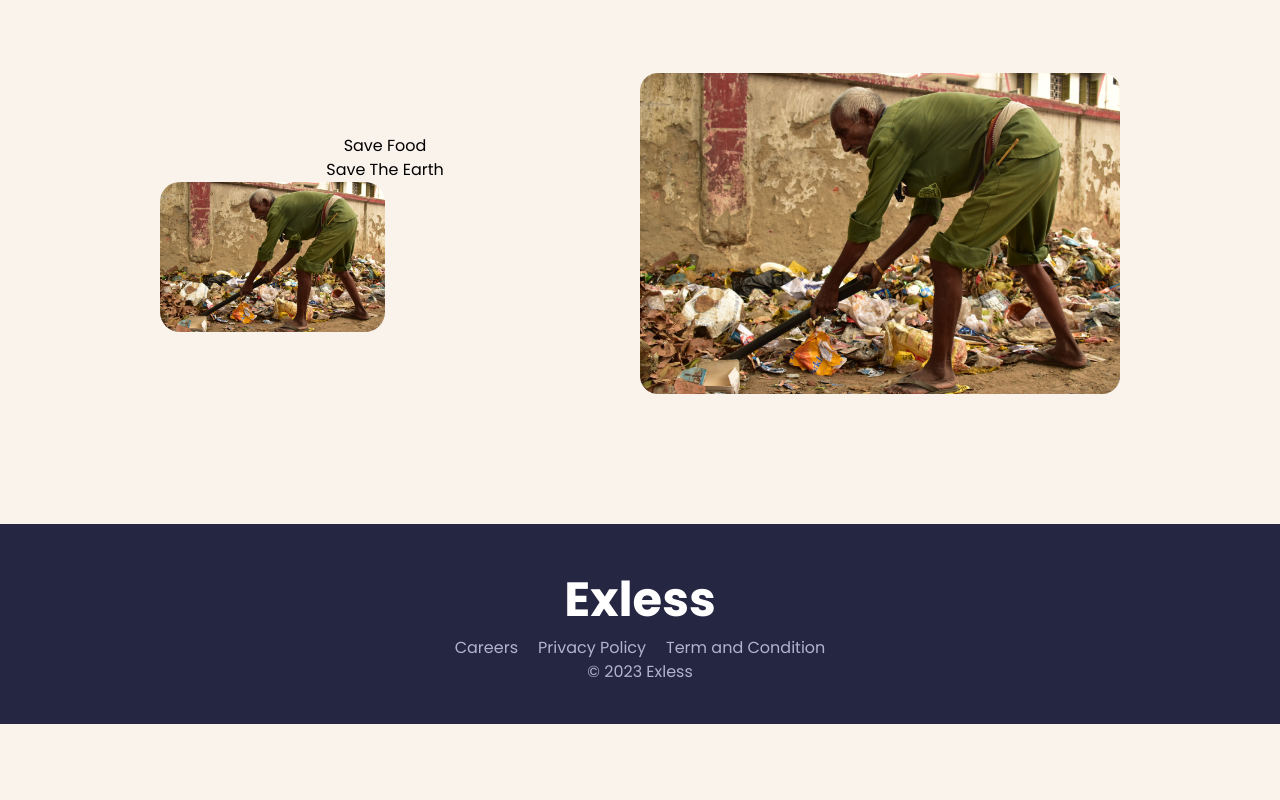
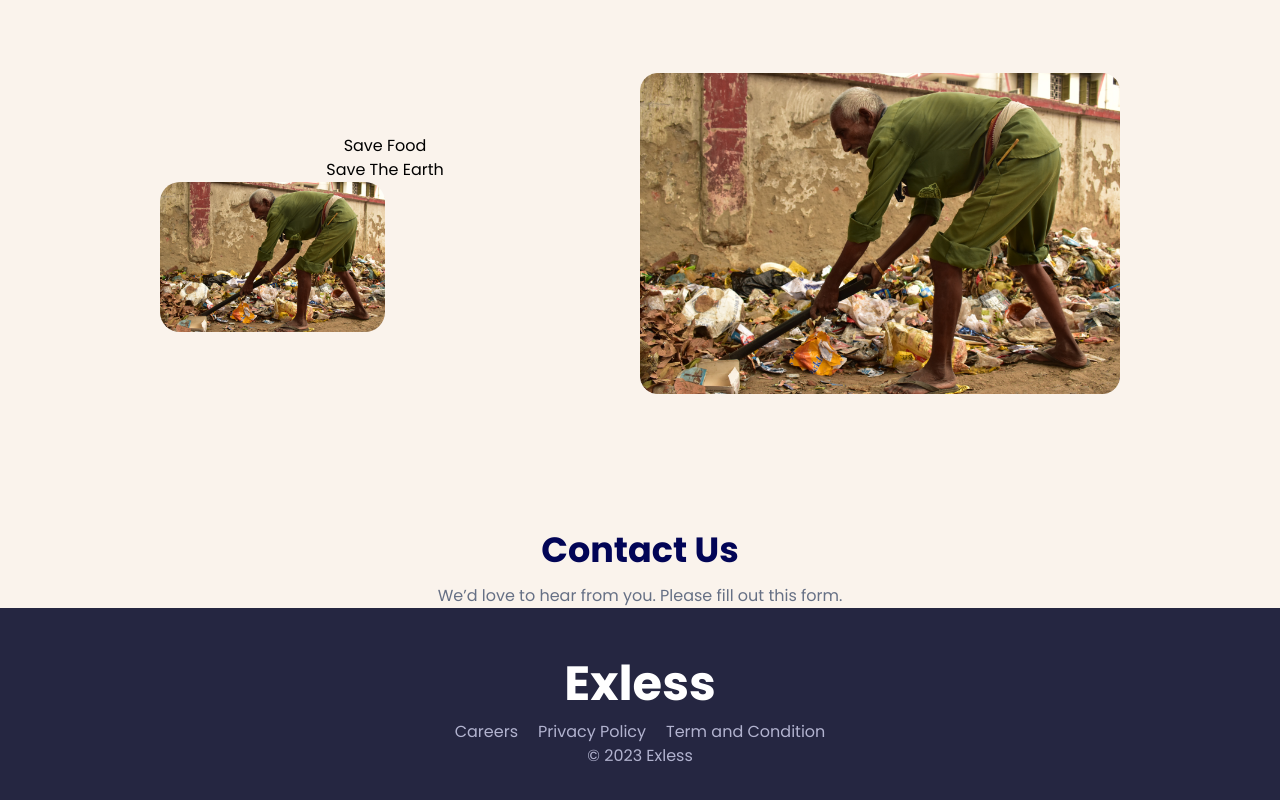
Before and after one commit to JeremiaSihombing/MassiveChallenge, a React (Vite) app: page / in a window 1280 px wide. Shown: the part 4122-4922 px from the top of the page. Before the commit the page ends 4846 px from the top, so only its background shows below. Built offline with nearby package versions, Linux system fonts and the light colour scheme.

Commit message:
the commit message for your changes. Lines starting

```diff
--- /dev/null
+++ b/src/components/Contact.jsx
@@ -0,0 +1,21 @@
+import React from "react";
+
+const Contact = () => {
+  return (
+    <>
+      <div>
+        <div className="text-[#020556] text-center font-bold text-[35px]">Contact Us</div>
+        <div className="text-center mt-2 text-[#667085]">We’d love to hear from you. Please fill out this form.</div>
+      </div>
+
+    <form action="">
+        <div className="flex">
+
+
+        </div>
+    </form>
+
+    </>
+  );
+};
+export default Contact;
--- a/src/main.jsx
+++ b/src/main.jsx
@@ -6,6 +6,7 @@ import './index.css'
 //import components
 import Navbar from "./components/Navbar"
 import App from './App.jsx'
+import Contact from './components/Contact'
 import Footer from './components/footer'
 
 //layout
@@ -14,6 +15,7 @@ const UserLayout = () =>{
     <>
       <Navbar/>
       <Outlet/>
+      <Contact/>
       <Footer/>
     </>
   )
```
